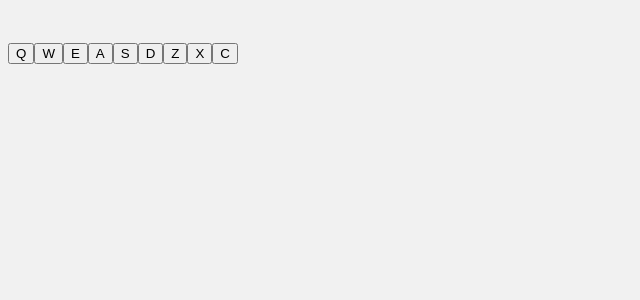
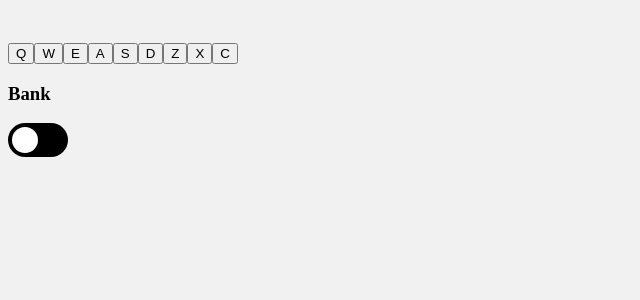
Before and after one commit to LedaThemis/drum-machine, a React (Create React App) app: page / in a window 1280 px wide. Shown: the top 300 px of the page, without its empty margins (0-640 px from the left). Built offline with nearby package versions, Linux system fonts and the light colour scheme.

Commit message:
add toggleswitch for changing banks

```diff
--- a/src/App.js
+++ b/src/App.js
@@ -3,6 +3,7 @@ import React from "react";
 import "./styles/App.css";
 
 import DrumButton from "./components/DrumButton.js";
+import ToggleSwitch from "./components/ToggleSwitch";
 import audioData from "./audio";
 
 function App() {
@@ -64,6 +65,7 @@ function App() {
     <div>
       <h1>{currentAction}</h1>
       {drumButtons}
+      <ToggleSwitch updateBank={updateBank} />
     </div>
   );
 }
--- a/src/components/ToggleSwitch.js
+++ b/src/components/ToggleSwitch.js
@@ -1,11 +1,14 @@
 import React from "react";
 
-export default function ToggleSwitch() {
+import "../styles/ToggleSwitch.css";
+
+export default function ToggleSwitch(props) {
   return (
     <div className="toggle-switch">
-      <label class="switch">
-        <input type="checkbox" />
-        <span class="slider round"></span>
+      <h3>Bank</h3>
+      <label className="switch">
+        <input type="checkbox" onClick={props.updateBank} />
+        <span className="slider round"></span>
       </label>
     </div>
   );
--- a/src/styles/ToggleSwitch.css
+++ b/src/styles/ToggleSwitch.css
@@ -21,7 +21,7 @@
   left: 0;
   right: 0;
   bottom: 0;
-  background-color: #ccc;
+  background-color: #000;
   -webkit-transition: 0.4s;
   transition: 0.4s;
 }
@@ -39,11 +39,11 @@
 }
 
 input:checked + .slider {
-  background-color: #2196f3;
+  background-color: #000;
 }
 
 input:focus + .slider {
-  box-shadow: 0 0 1px #2196f3;
+  box-shadow: 0 0 1px #000;
 }
 
 input:checked + .slider:before {
```
